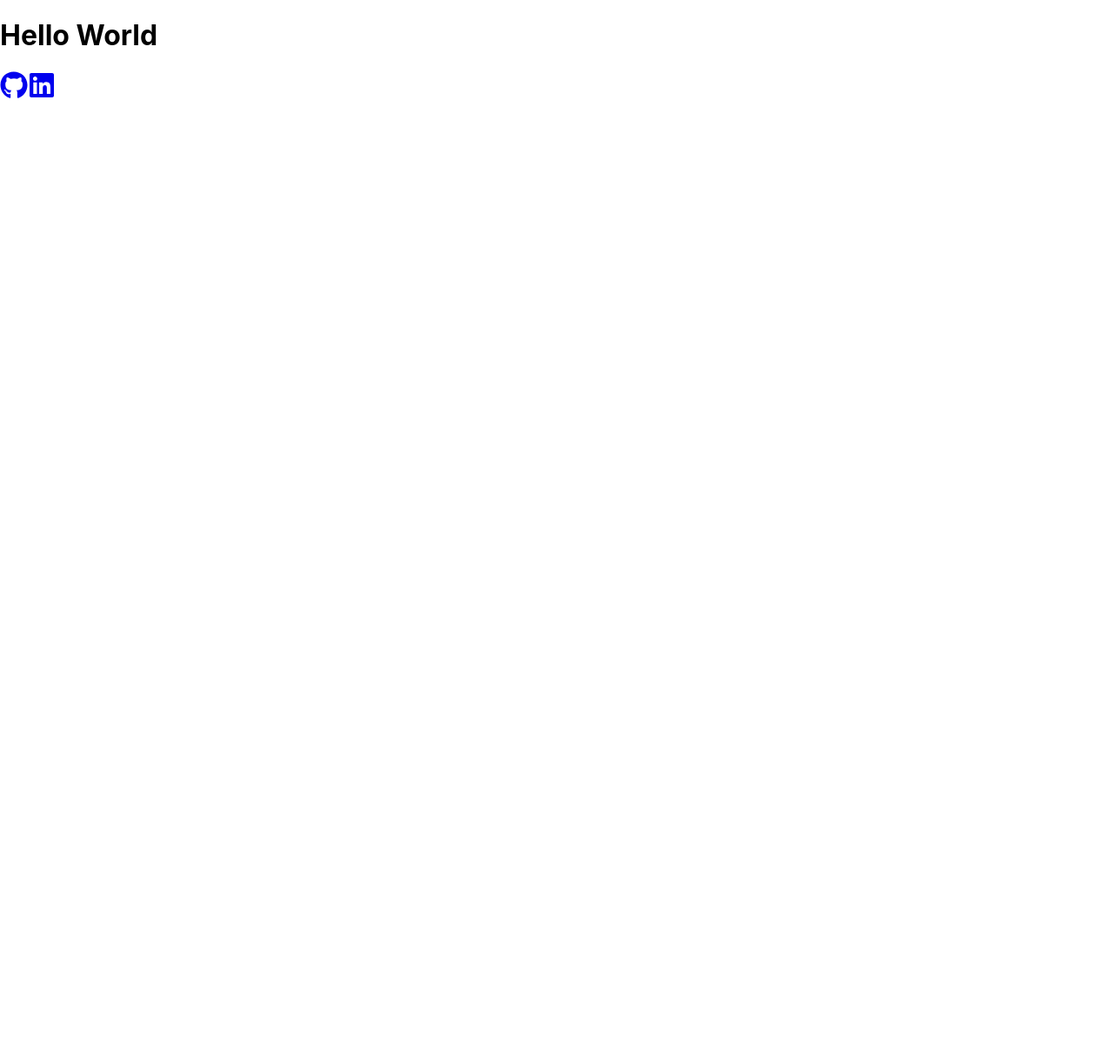
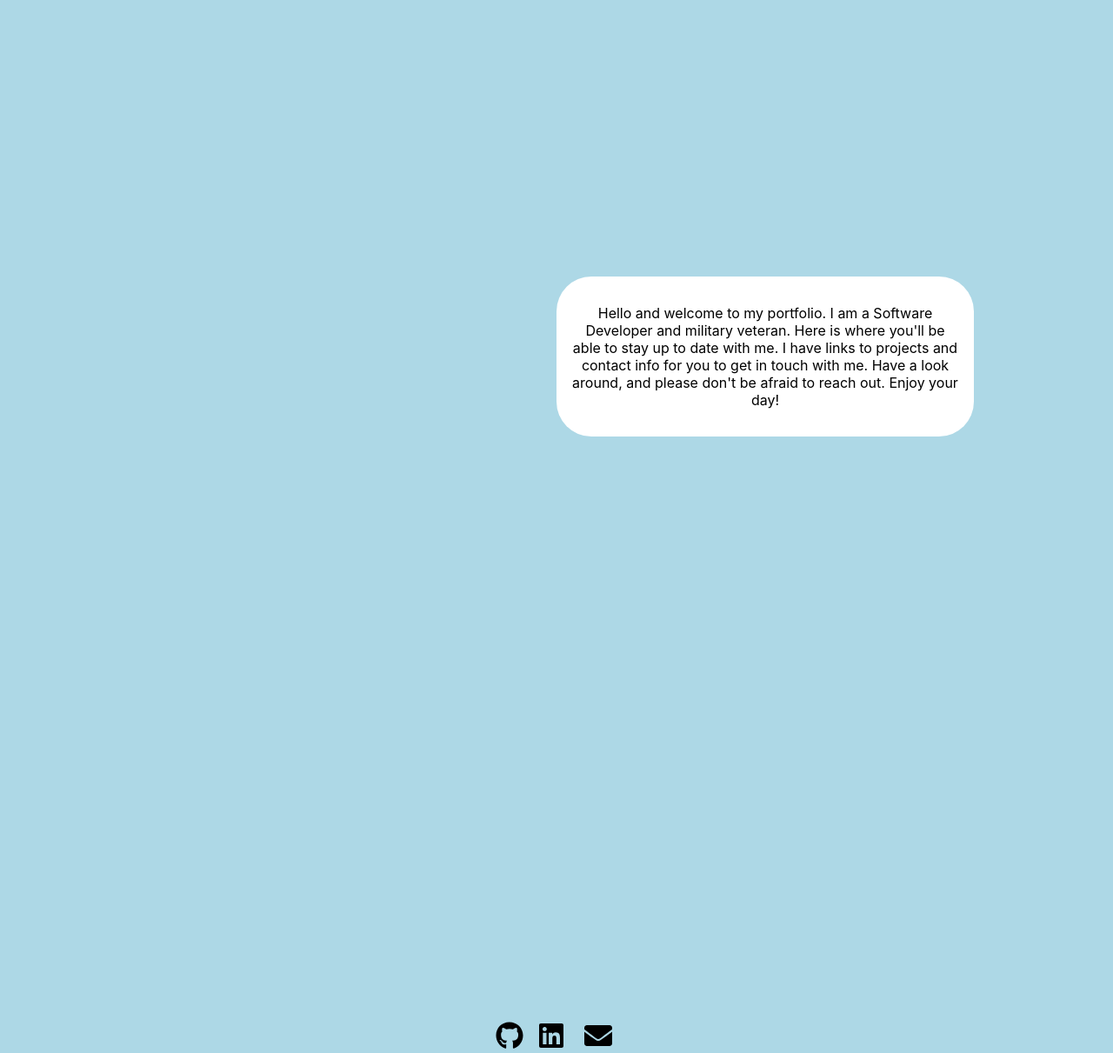
Before and after one commit to Omarwhite30/portfolio, a React (Create React App) app: page / in a window 1280 px wide. Shown: the whole page at 87% size. Before the commit the page ends 800 px from the top, so only its background shows below. Built offline with nearby package versions, Linux system fonts and the light colour scheme.

Commit message:
updated css

```diff
--- a/package.json
+++ b/package.json
@@ -10,6 +10,7 @@
     "react-dom": "^18.2.0",
     "react-router-dom": "^6.11.2",
     "react-scripts": "5.0.1",
+    "tailwind": "^4.0.0",
     "web-vitals": "^2.1.4"
   },
   "scripts": {
--- a/src/pages/Home.js
+++ b/src/pages/Home.js
@@ -1,21 +1,83 @@
+
+// import React from 'react';
+// import { FaGithub, FaLinkedin, FaEnvelope } from 'react-icons/fa';
+
+// const Home = () => {
+//   const handleEmailButtonClick = () => {
+//     const email = 'example@example.com'; // Replace with the actual email address
+//     const subject = 'Example Subject'; // Replace with the desired email subject
+//     const body = 'Example body'; // Replace with the desired email body
+
+//     const mailtoUrl = `mailto:${email}?subject=${encodeURIComponent(subject)}&body=${encodeURIComponent(body)}`;
+
+//     window.open(mailtoUrl);
+//   };
+
+//   return (
+//     <div style={{ backgroundColor: '#ADD8E6', minHeight: '100vh', display: 'flex', flexDirection: 'column', alignItems: 'center', justifyContent: 'center' }}>
+//       <h1 style={{ textAlign: 'center', color: '#FFFFFF', marginTop: '2rem', marginRight: '105rem', fontSize: '36px' }}>Omar A. White</h1>
+//       <div style={{ textAlign: 'center', color: '#FFFFFF', padding: '10rem' }}>
+//         <p>
+//           Hello and welcome to my portfolio. I am a Software Developer and military veteran. Here is where you'll be able to stay up to date with me. I have links to projects and contact info for you to get in touch with me. Have a look around, and please don't be afraid to reach out. Enjoy your day!
+//         </p>
+//       </div>
+//       {/* Add your profile picture and contact information */}
+//       <footer style={{ marginTop: '25rem' }}>
+//         <a href="https://github.com/omarwhite30" target="_blank" rel="noreferrer" style={{ color: '#000000', marginRight: '1rem' }}>
+//           <FaGithub size={32} />
+//         </a>
+//         <a href="https://www.linkedin.com/in/omarawhite/" target="_blank" rel="noreferrer" style={{ color: '#000000', marginRight: '1rem' }}>
+//           <FaLinkedin size={32} />
+//         </a>
+//         <button onClick={handleEmailButtonClick} style={{ color: '#000000', border: 'none', background: 'none', cursor: 'pointer' }}>
+//           <FaEnvelope size={32} />
+//         </button>
+//       </footer>
+//     </div>
+//   );
+// };
+
+// export default Home;
+
+
+
+
 import React from 'react';
-import { FaGithub, FaLinkedin } from 'react-icons/fa';
+import { FaGithub, FaLinkedin, FaEnvelope } from 'react-icons/fa';
 
 const Home = () => {
+  const handleEmailButtonClick = () => {
+    const email = 'example@example.com'; // Replace with the actual email address
+    const subject = 'Example Subject'; // Replace with the desired email subject
+    const body = 'Example body'; // Replace with the desired email body
+
+    const mailtoUrl = `mailto:${email}?subject=${encodeURIComponent(subject)}&body=${encodeURIComponent(body)}`;
+
+    window.open(mailtoUrl);
+  };
+
   return (
-    <div>
-      <h1>Hello World</h1>
-      {/* Add your profile picture, contact information */}
-      <div>
-        <a href="https://github.com/omarwhite30">
+    <div style={{ backgroundColor: '#ADD8E6', minHeight: '100vh', display: 'flex', flexDirection: 'column', alignItems: 'center', justifyContent: 'center' }}>
+      <h1 style={{ textAlign: 'center', color: '#FFFFFF',  marginTop: '2rem', marginRight: '105rem', fontSize: '33px'}}>Omar A. White</h1>
+      <div style={{ backgroundColor: '#FFFFFF', borderRadius: '40px', padding: '1rem', margin: '40rem', textAlign: 'center', marginRight:'10rem', marginTop: '9rem'}}>
+        <p>
+          Hello and welcome to my portfolio. I am a Software Developer and military veteran. Here is where you'll be able to stay up to date with me. I have links to projects and contact info for you to get in touch with me. Have a look around, and please don't be afraid to reach out. Enjoy your day!
+        </p>
+      </div>
+      {/* Add your profile picture and contact information */}
+      <footer style={{ marginTop: '2rem' }}>
+        <a href="https://github.com/omarwhite30" target="_blank" rel="noreferrer" style={{ color: '#000000', marginRight: '1rem' }}>
           <FaGithub size={32} />
         </a>
-        <a href="https://www.linkedin.com/in/omarawhite/">
+        <a href="https://www.linkedin.com/in/omarawhite/" target="_blank" rel="noreferrer" style={{ color: '#000000', marginRight: '1rem' }}>
           <FaLinkedin size={32} />
         </a>
-      </div>
+        <button onClick={handleEmailButtonClick} style={{ color: '#000000', border: 'none', background: 'none', cursor: 'pointer' }}>
+          <FaEnvelope size={32} />
+        </button>
+      </footer>
     </div>
   );
-}
+};
 
 export default Home;
```
Also changed, not shown: 1 other file (tests, documents, lock files or other folders).
